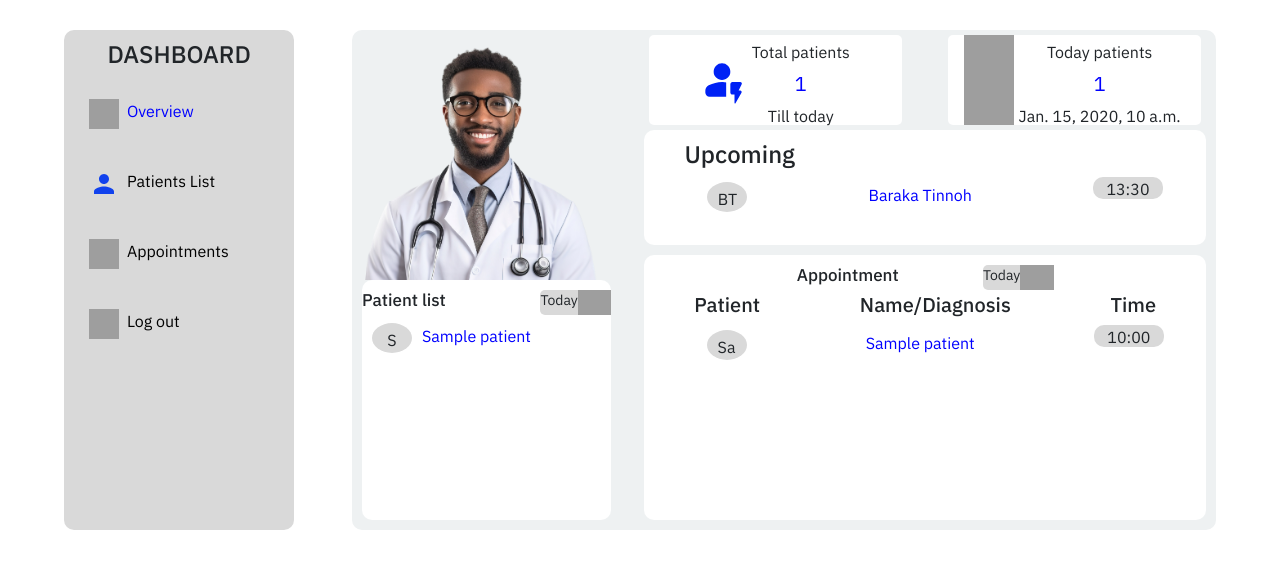
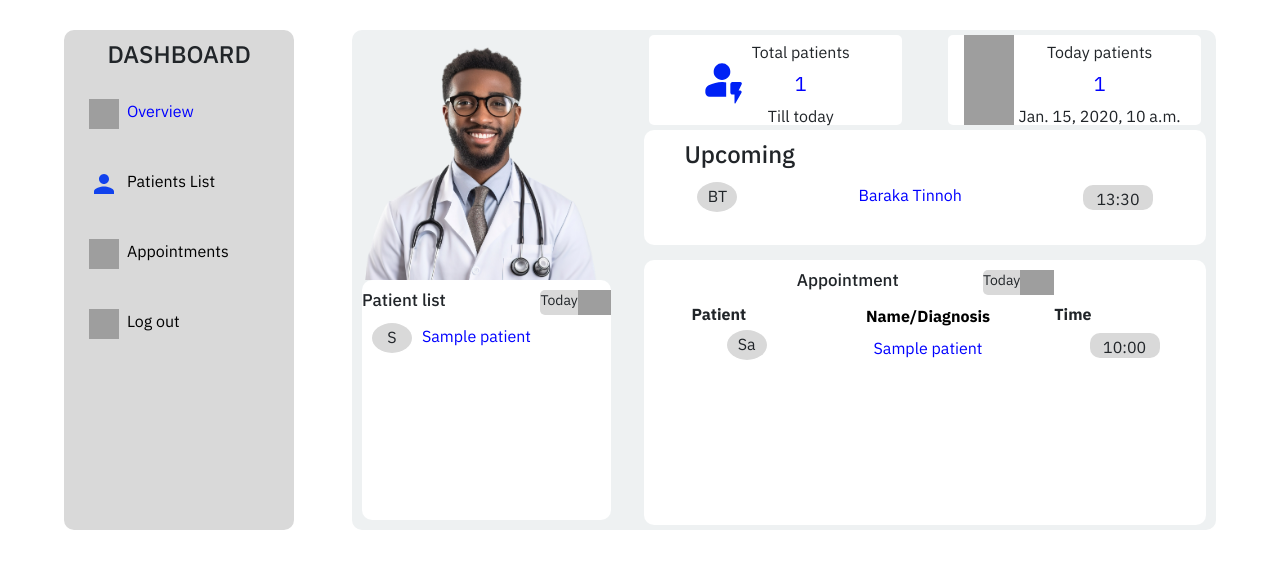
Before and after one commit to gabrielzawadi33/healthcare_notification_system, a Django app: template healthcare/templates/healthcare/Doctor_After_login.html in a window 1280 px wide. Shown: the part 80-649 px from the top of the page. Run offline with Django 5.2, Linux system fonts and the light colour scheme; tables that the repository leaves empty hold one stand-in row (Sample ...); the template is opened without the code that fills it: values named after a table or form of the project are taken from there, most other values are stand-ins (such as "Sample title", 1, 10 or a date in 2020); grey boxes are pictures that could not be loaded.

Commit message:
customization of contact, Doctor dashbord, Home page, Nurse Dashbord and also route url.

```diff
--- a/api/urls.py
+++ b/api/urls.py
@@ -24,5 +24,4 @@ urlpatterns = [
     path('doctor_schedule/<int:doctor_id>/', views.doctor_schedule, name='doctor_schedule'),
     path('appointment_list/<int:doctor_id>/', views.appointment_list, name='appointment_list'),
     path('contact/', views.contact, name='contact'),
-
 ]
--- a/healthcare/static/healthcare/Doctor_After_login.css
+++ b/healthcare/static/healthcare/Doctor_After_login.css
@@ -102,7 +102,7 @@ main{
     justify-items: center;
     text-align: center;
     background-color: #D9D9D9;
-    padding-top: 5px;
+    padding-top: 2px;
     margin-top: 5px;
 }
 .name{
@@ -160,7 +160,7 @@ main{
 .upcoming_content{
     display: flex;
     justify-content: space-around;
-    margin-left: 10px;
+    margin: 0 auto;
     width: 100%;
 }
 .upcoming_content .name{
@@ -168,6 +168,7 @@ main{
     margin-left: 15px;
     margin-right: 15px;
     color: blue;
+    width: auto;
 }
 .upcoming h4{
     margin-left: 40px;
@@ -181,12 +182,16 @@ main{
         border-radius: 10px;
         width: 70px;
         text-align: center;
-        height: 22px;
+        height: 25px;
+        padding-top: 2px;
+        margin-top: 8px;
 }
 .appointment{
     height: 53%;
+    margin-top: 15px;
     border-radius: 10px;
     background-color: #FFFFFF;
+    padding: auto;
 }
 .appointment_title{
     display: flex;
@@ -201,7 +206,30 @@ main{
     margin-right: 15%;
     margin-top: 10px;
 }
-.appointment_subtitle{
+.table_content{
+    width: 100%;
+    height: 80%;
+    overflow-y: scroll;
+}
+table{
+    margin: 0 auto;
+    height: auto;
+    width: 90%;
+    margin-right: 10px;
+    border: 2;
+}
+thead .name{
+    text-align: center;
+    color: black;
+}
+tbody  .name{
+    color: blue;
+    text-align: center;
+}
+tbody tr{
+   margin: 10px auto;
+}
+/* .appointment_subtitle{
     display: flex;
     justify-content: center;
     font-size: 16px;
--- a/healthcare/templates/healthcare/Doctor_After_login.html
+++ b/healthcare/templates/healthcare/Doctor_After_login.html
@@ -88,23 +88,28 @@
                     <div class="day">Today <img src="{% static 'healthcare/assets/Drop Down.svg' %}" alt=""></div>
                 </div>
 
-                <div class="appointment_subtitle">
-                  <h5>Patient</h5>
-                  <h5>Name/Diagnosis</h5>
-                  <h5>Time</h5>
-                </div>
-                <div class="appointment_patients">
-                  {% for appointment in appointments_today %}
-                  <div class="upcoming_content">
-                    <div class="name_circle">{{ appointment.patient.name|slice:":2" }}</div>
-                    <div class="name">{{ appointment.patient.name }}</div>
-                    <div class="time">{{ appointment.appointment_date|date:"H:i" }}</div>
-                  </div>
-                  {% endfor %}
-                </div>
+                <div class="table_content">
+                <table>
+                  <thead>
+                    <tr>
+                      <th>Patient</th>
+                      <th class="name">Name/Diagnosis</th>
+                      <th>Time</th>
+                    </tr>
+                  </thead>
+                  <tbody>
+                    {% for appointment in appointments_today %}
+                    <tr>
 
+                      <td><div class="name_circle" style="margin: 0 auto;">{{ appointment.patient.name|slice:":2" }}</div></td>
+                      <td class="name">{{ appointment.patient.name }}</td>
+                      <td><div class="time" style="margin: 0 auto;">{{ appointment.appointment_date|date:"H:i" }}</div></td>
 
-
+                    </tr>
+                    {% endfor %}
+                  </tbody>
+                </table>
+              </div>
                 </div>
             </div>
         </main>
--- a/healthcare/templates/healthcare/Home_page.html
+++ b/healthcare/templates/healthcare/Home_page.html
@@ -23,7 +23,7 @@
         <ul>
             <li><a href="{% url 'home' %}" class="active">Home</a></li>
             <li><a href="#">About</a></li>
-            <li><a href="contact/">Contact</a></li>
+            <li><a href="{% url 'contact' %}">Contact</a></li>
             <li><select id="dropdown">
                 <option value="">Signup</option>
                 <option value="signup_doctor/">Doctor</option>
--- a/healthcare/templates/healthcare/Nurse_After_login.html
+++ b/healthcare/templates/healthcare/Nurse_After_login.html
@@ -20,10 +20,10 @@
         </label>
         <label for="logo" class="logo">HEALTH CARE</label>
         <ul>
-                <li><a href="Nurse_After_login.html" class="active"><img src="{% static 'healthcare/assets/patient.svg' %}" alt="">New Patient</a></li>
+                <li><a href="{% url 'nurse_dashboard' %}" class="active"><img src="{% static 'healthcare/assets/patient.svg' %}" alt="">New Patient</a></li>
                 <li><a href="{% url 'patient_list' %}"><img src="{% static 'healthcare/assets/patient list.svg' %}" alt="">Patients List</a></li>
                 <li><a href="#"><img src="{% static 'healthcare/assets/Medical information.svg' %}" alt="">Medication</a></li>
-                <li><a href="Home_page.html"><img src="{% static 'healthcare/assets/Logout.svg' %}" alt="">Log out</a></li>
+                <li><a href="{% url 'home' %}"><img src="{% static 'healthcare/assets/Logout.svg' %}" alt="">Log out</a></li>
         </ul>
     </nav>
     <div class="main">
```
Also changed, not shown: other parts of healthcare/static/healthcare/Doctor_After_login.css (+10 -7 lines), healthcare/static/healthcare/Home_page.css (+8 -2 lines), healthcare/templates/healthcare/Contact.html (+4 -4 lines), healthcare/templates/healthcare/Nurse_patients_list.html (+4 -9 lines).
